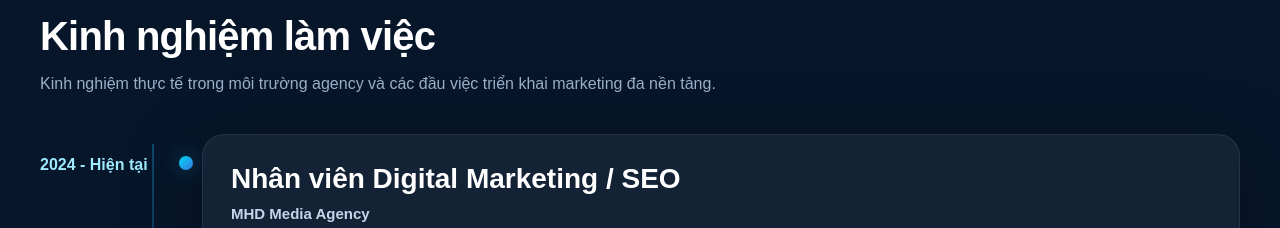
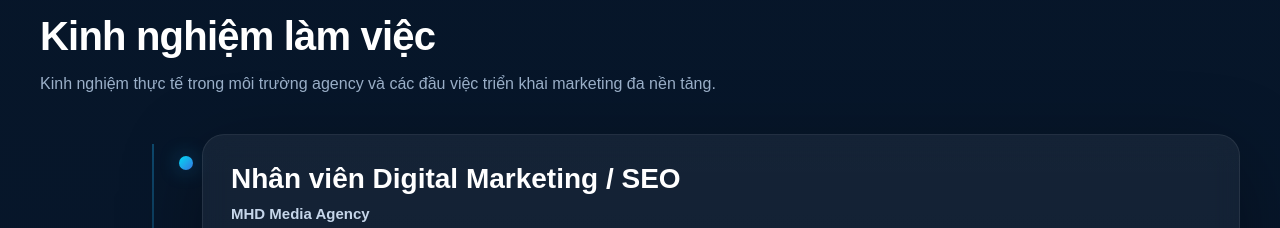
Before and after one commit to nguyendinhminh2003/portfolio, a plain HTML site: page index.html in a window 1280 px wide. Shown: the part 2980-3208 px from the top of the page. Drawn offline with Linux system fonts and the light colour scheme.

Commit message:
Remove date from timeline item
Removed the date from the timeline item.

```diff
--- a/index.html
+++ b/index.html
@@ -1504,7 +1504,7 @@
 
         <div class="timeline">
           <div class="timeline-item reveal">
-            <div class="timeline-date">2024 - Hiện tại</div>
+            <div class="timeline-date"></div>
             <div class="card timeline-card">
               <h3>Nhân viên Digital Marketing / SEO</h3>
               <h4>MHD Media Agency</h4>
```
